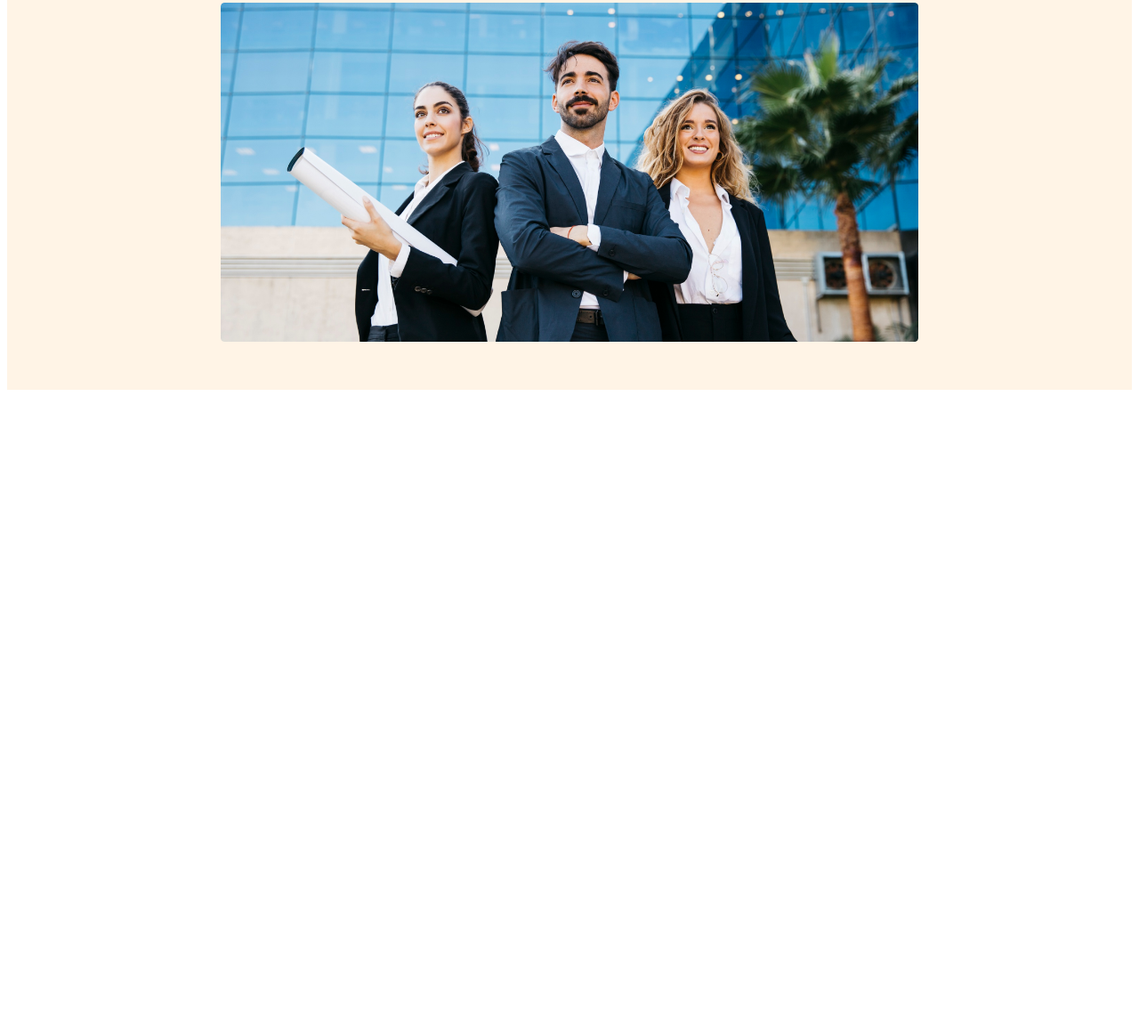
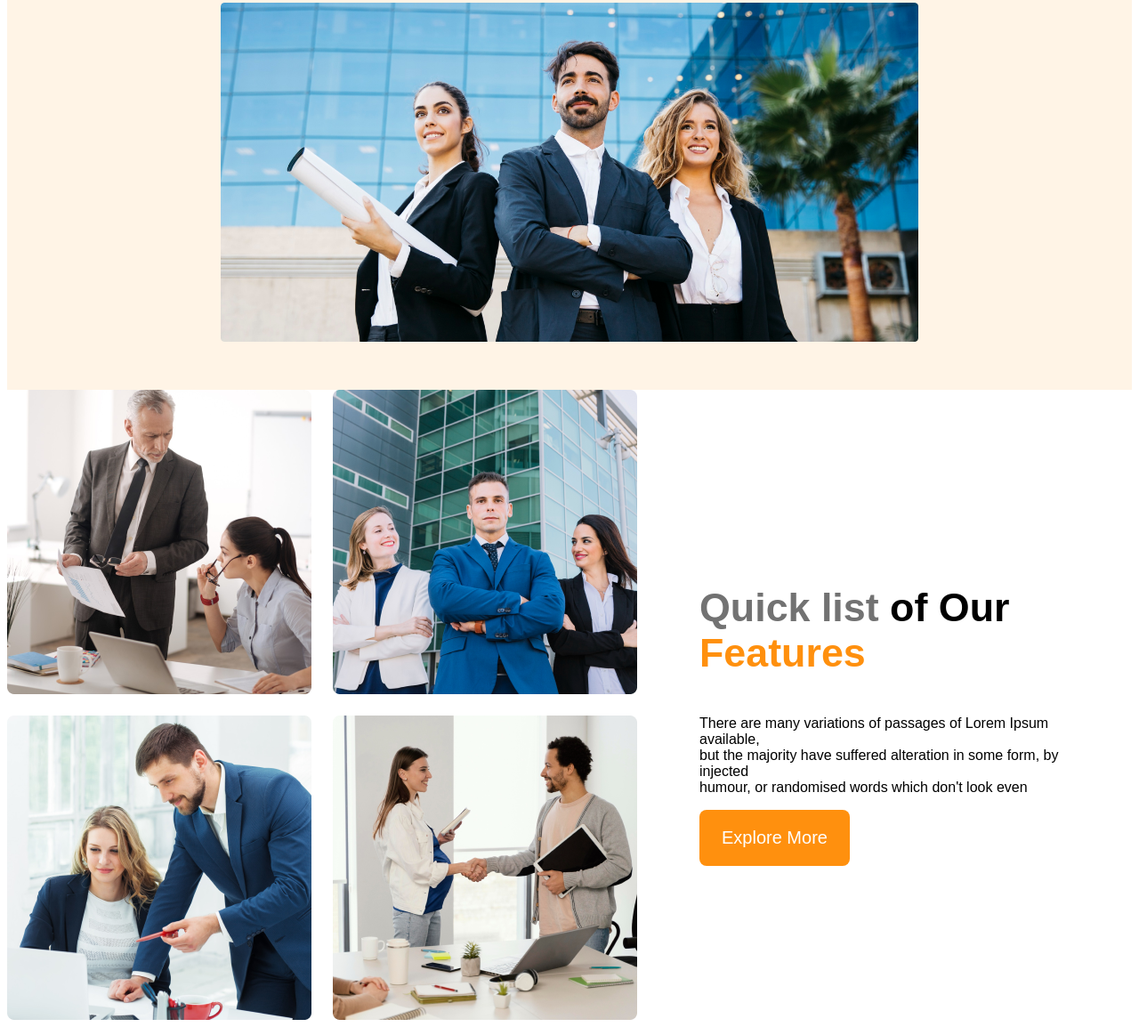
Before and after one commit to rimiruma/g3-architects-website-2, a plain HTML site: page index.html in a window 1280 px wide. Shown: the part 564-1718 px from the top of the page at 89% size. Before the commit the page ends 1010 px from the top, so only its background shows below. Drawn offline with Linux system fonts and the light colour scheme; a web font is replaced by a local one.

Commit message:
features contant added

```diff
--- a/index.html
+++ b/index.html
@@ -20,7 +20,7 @@
         <div class="banner">
             <div class="banner-content">
                 <h1 class="banner-title">Brand New
-                </br>
+                    </br>
                     Group of Architects
                 </h1>
                 <p class="banner-description">There are many variations of passages of Lorem Ipsum available, but the
@@ -32,7 +32,24 @@
         </div>
     </header>
     <main>
-
+        <!-- features section start -->
+        <section class="teams-container">
+            <div class="teams-img-container">
+                <img src="images/team1.png" alt="">
+                <img src="images/team2.png" alt="">
+                <img src="images/team3.png" alt="">
+                <img src="images/team4.png" alt="">
+            </div>
+            <div class="teams-content">
+                    <h3 class="teams-title"><span class="quick-list">Quick list</span> <span>of Our</span> <span class="text-features">Features</span></h3>
+                    <p class="teams-description">There are many variations of passages of Lorem Ipsum available,
+                         <br>
+                          but the majority have suffered alteration in some form, by injected
+                          <br>
+                           humour, or randomised words which don't look even</p>
+                    <button class="btn-primary">Explore More</button>
+            </div>
+        </section>
     </main>
     <footer>
 
--- a/styles/architect.css
+++ b/styles/architect.css
@@ -94,3 +94,41 @@ nav li a{
         flex-direction: column;
     }
 }
+
+/* main styles */
+
+main{
+    max-width: 1440px;
+    margin: 0 auto;
+}
+
+/* teams styles */
+
+.teams-container{
+    display: flex;
+    align-items: center;
+}
+
+.teams-img-container{
+    display: grid;
+    grid-template-columns: repeat(2, 1fr);
+    gap: 1.5rem;
+}
+
+.teams-content{
+    padding-left: 70px;
+    padding-right: 70px;
+}
+
+.teams-title{
+    font-size: 2.8rem;
+}
+.teams-title .quick-list{
+    color: #727272;
+    font-weight: 5oo;
+}
+
+.teams-title .text-features{
+    color: #ff900e;
+    font-weight: 700px;
+}
```
